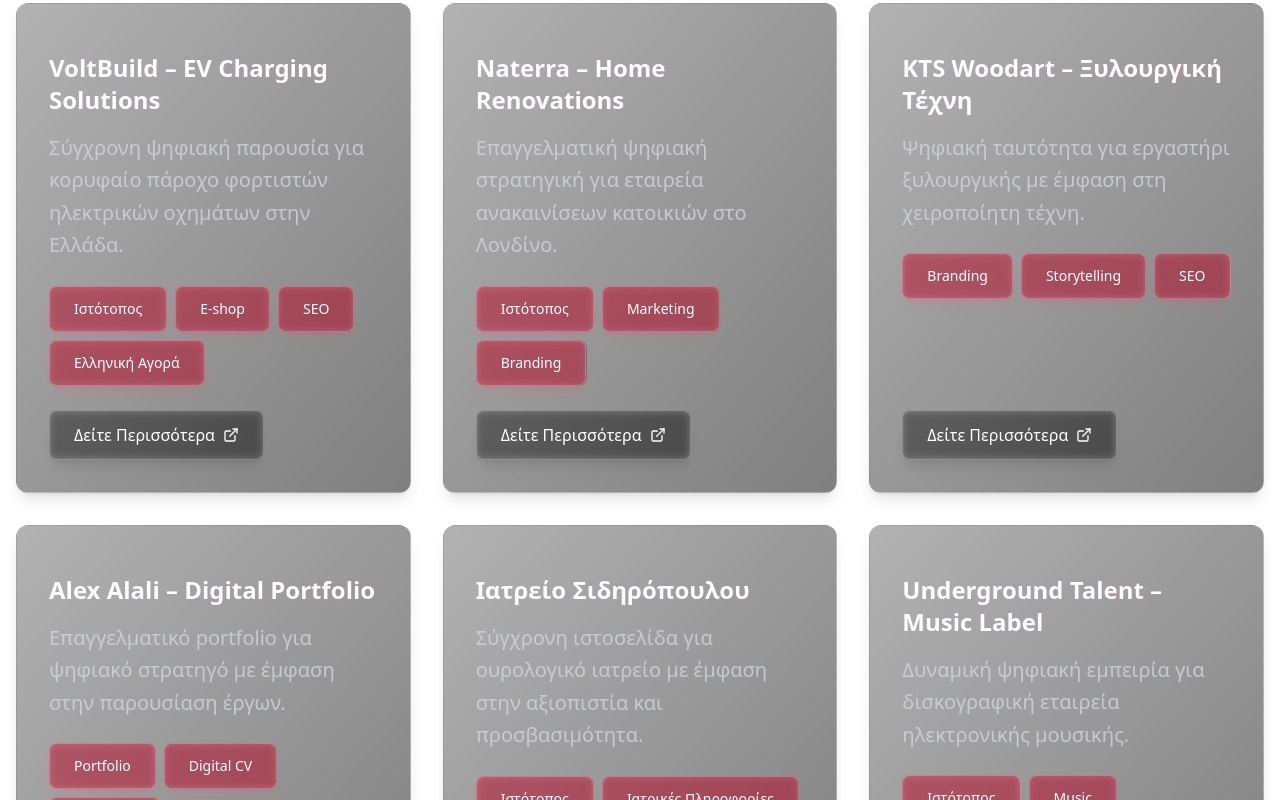
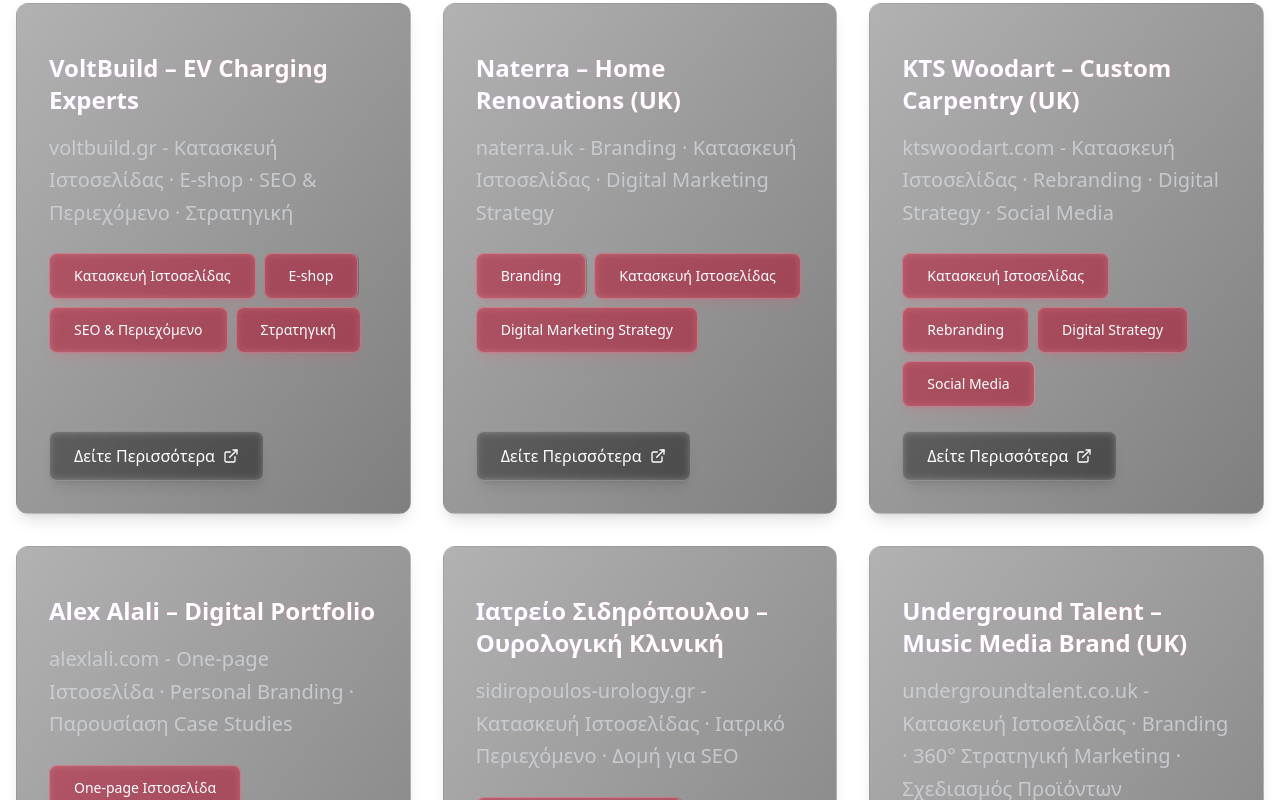
Before and after one commit to Pixelprosolutions/pprogr, a React (Vite) app: page / in a window 1280 px wide. Shown: the part 3440-4240 px from the top of the page. Built offline with nearby package versions, Linux system fonts and the light colour scheme.

Commit message:
Update Projects section with real client data

```diff
--- a/src/components/Projects.tsx
+++ b/src/components/Projects.tsx
@@ -101,76 +101,82 @@ const ProjectCard: React.FC<ProjectCardProps> = ({
 const Projects: React.FC = () => {
   const projects = [
     {
-      title: "VoltBuild – EV Charging Solutions",
-      description: "Σύγχρονη ψηφιακή παρουσία για κορυφαίο πάροχο φορτιστών ηλεκτρικών οχημάτων στην Ελλάδα.",
-      tags: ["Ιστότοπος", "E-shop", "SEO", "Ελληνική Αγορά"],
-      result: "VoltBuild αναδείχθηκε ως κορυφαίος πάροχος φορτιστών EV στην Ελλάδα με διεθνή αναγνώριση",
-      challenge: "Η VoltBuild χρειαζόταν μια σύγχρονη ψηφιακή παρουσία που θα αντανακλούσε την επαγγελματική προσέγγισή τους στον τομέα της ηλεκτρικής κίνησης και θα προσελκύει διεθνή ενδιαφέρον.",
-      solution: "Ανασχεδιάσαμε τον ιστότοπο με πλήρη ελληνική και αγγλική έκδοση, υλοποιήσαμε SEO στρατηγική για διεθνή αγορά, δημιουργήσαμε e-shop με πολυγλωσσική υποστήριξη.",
+      title: "VoltBuild – EV Charging Experts",
+      description: "voltbuild.gr - Κατασκευή Ιστοσελίδας · E-shop · SEO & Περιεχόμενο · Στρατηγική",
+      tags: ["Κατασκευή Ιστοσελίδας", "E-shop", "SEO & Περιεχόμενο", "Στρατηγική"],
+      result: "Η VoltBuild ξεχώρισε στον ταχέως αναπτυσσόμενο χώρο των φορτιστών EV στην Ελλάδα",
+      challenge: "Η VoltBuild χρειαζόταν έναν σύγχρονο ιστότοπο με SEO-first δομή για να ξεχωρίσει στον ταχέως αναπτυσσόμενο χώρο των φορτιστών EV στην Ελλάδα.",
+      solution: "Κατασκευάσαμε responsive website με λειτουργικό eshop, δημιουργήσαμε SEO σελίδες υπηρεσιών και αναπτύξαμε περιεχόμενο για οργανική ανάπτυξη.",
       metrics: [
-        "300% αύξηση online πωλήσεων",
-        "Top 1 σε αναζητήσεις EV φορτιστών",
-        "40% διεθνείς πελάτες"
+        "300% αύξηση οργανικής επισκεψιμότητας",
+        "Πρώτες θέσεις στο Google για βασικές λέξεις-κλειδιά",
+        "Αύξηση εισερχόμενων leads και πωλήσεων"
       ]
     },
     {
-      title: "Naterra – Home Renovations",
-      description: "Επαγγελματική ψηφιακή στρατηγική για εταιρεία ανακαινίσεων κατοικιών στο Λονδίνο.",
-      tags: ["Ιστότοπος", "Marketing", "Branding"],
-      result: "Ενίσχυση της ψηφιακής παρουσίας στο Ηνωμένο Βασίλειο",
-      challenge: "Η Naterra χρειαζόταν ολοκληρωμένη ψηφιακή στρατηγική για να προωθήσει τις υπηρεσίες ανακαινίσεων κατοικιών στο Λονδίνο.",
-      solution: "Παρέχαμε πλήρες πακέτο marketing: ιστοσελίδα, SEO, διαφημίσεις, branding και τοπική προβολή.",
+      title: "Naterra – Home Renovations (UK)",
+      description: "naterra.uk - Branding · Κατασκευή Ιστοσελίδας · Digital Marketing Strategy",
+      tags: ["Branding", "Κατασκευή Ιστοσελίδας", "Digital Marketing Strategy"],
+      result: "Ενίσχυση της παρουσίας στο Λονδίνο και διαφοροποίηση στον κλάδο των ανακαινίσεων",
+      challenge: "Η Naterra ήθελε να ενισχύσει την παρουσία της στο Λονδίνο και να ξεχωρίσει στον κλάδο των ανακαινίσεων.",
+      solution: "Δημιουργήσαμε brand ταυτότητα, σχεδιάσαμε επαγγελματικό ιστότοπο και βάλαμε τα θεμέλια για στοχευμένη digital στρατηγική.",
       metrics: [
-        "50+ νέες εργασίες το μήνα",
-        "Top 3 σε αναζητήσεις ανακαινίσεων"
+        "Σύγχρονη, πλήρως responsive ιστοσελίδα",
+        "Σταθερή οργανική ανάπτυξη",
+        "Αύξηση αιτήσεων εργασιών μέσω website"
       ]
     },
     {
-      title: "KTS Woodart – Ξυλουργική Τέχνη",
-      description: "Ψηφιακή ταυτότητα για εργαστήρι ξυλουργικής με έμφαση στη χειροποίητη τέχνη.",
-      tags: ["Branding", "Storytelling", "SEO"],
-      result: "Αύξηση της αναγνωρισιμότητας για τις χειροποίητες κατασκευές ξύλου",
-      challenge: "Η KTS Woodart χρειαζόταν να αναδείξει την τέχνη και την ποιότητα των ξυλουργικών της κατασκευών μέσω ψηφιακών καναλιών.",
-      solution: "Από το μηδέν: δημιουργήσαμε branding, storytelling, κατασκευάσαμε website και υλοποιήσαμε τοπική SEO στρατηγική.",
+      title: "KTS Woodart – Custom Carpentry (UK)",
+      description: "ktswoodart.com - Κατασκευή Ιστοσελίδας · Rebranding · Digital Strategy · Social Media",
+      tags: ["Κατασκευή Ιστοσελίδας", "Rebranding", "Digital Strategy", "Social Media"],
+      result: "Επαναπροσδιορισμός brand και online στρατηγική με εστίαση σε τοπικό κοινό",
+      challenge: "Η KTS Woodart, με έδρα το Λονδίνο, χρειαζόταν επαναπροσδιορισμό brand και online στρατηγική.",
+      solution: "Αναπτύξαμε νέα οπτική ταυτότητα, responsive website και πλάνο ψηφιακής ανάπτυξης με εστίαση σε τοπικό κοινό και social media.",
       metrics: [
-        "200% αύξηση επικοινωνιών",
-        "30+ custom παραγγελίες μηνιαίως"
+        "Ολοκληρωμένο νέο brand με συνεκτική παρουσία",
+        "Επαγγελματικό portfolio έργων",
+        "Ενεργοποίηση οργανικής ροής πελατών"
       ]
     },
     {
       title: "Alex Alali – Digital Portfolio",
-      description: "Επαγγελματικό portfolio για ψηφιακό στρατηγό με έμφαση στην παρουσίαση έργων.",
-      tags: ["Portfolio", "Digital CV", "Branding"],
-      result: "Επαγγελματική παρουσίαση έργων & εξειδίκευσης",
-      challenge: "Ο Alex Alali χρειαζόταν μια σαφής και επαγγελματική ψηφιακή παρουσία για να προβάλει τις δεξιότητες και τα έργα του.",
-      solution: "Σχεδιάσαμε ένα προσωπικό online portfolio και βιογραφικό με επικέντρωση στη σαφή παρουσίαση έργων & εξειδίκευσης.",
+      description: "alexlali.com - One-page Ιστοσελίδα · Personal Branding · Παρουσίαση Case Studies",
+      tags: ["One-page Ιστοσελίδα", "Personal Branding", "Παρουσίαση Case Studies"],
+      result: "Επαγγελματικό ψηφιακό portfolio για παρουσίαση δεξιοτήτων και έργων",
+      challenge: "Ο Alex Alali χρειαζόταν ένα επαγγελματικό ψηφιακό portfolio για να παρουσιάσει τις δεξιότητες και τα έργα του.",
+      solution: "Κατασκευάστηκε minimal site με ξεκάθαρη παρουσίαση έργων και προτροπές για συνεργασία.",
       metrics: [
-        "5 νέες συνεργασίες",
-        "Top 1% στο Behance"
+        "Ισχυρή επαγγελματική ταυτότητα",
+        "Πλήρης παρουσίαση δεξιοτήτων & έργων",
+        "Χρήση σε επαγγελματικές προσεγγίσεις"
       ]
     },
     {
-      title: "Ιατρείο Σιδηρόπουλου",
-      description: "Σύγχρονη ιστοσελίδα για ουρολογικό ιατρείο με έμφαση στην αξιοπιστία και προσβασιμότητα.",
-      tags: ["Ιστότοπος", "Ιατρικές Πληροφορίες", "Accessibility"],
-      result: "Επαγγελματική παρουσία για ιατρείο στη Βόρεια Ελλάδα",
-      challenge: "Το ιατρείο χρειαζόταν μια καθαρή, επαγγελματική ιστοσελίδα που θα έδινε αξιοπιστία και εύκολη πρόσβαση σε πληροφορίες.",
-      solution: "Δημιουργήσαμε μια ιστοσελίδα με εστίαση στη δομή, την προσβασιμότητα και τις ιατρικές πληροφορίες.",
+      title: "Ιατρείο Σιδηρόπουλου – Ουρολογική Κλινική",
+      description: "sidiropoulos-urology.gr - Κατασκευή Ιστοσελίδας · Ιατρικό Περιεχόμενο · Δομή για SEO",
+      tags: ["Κατασκευή Ιστοσελίδας", "Ιατρικό Περιεχόμενο", "Δομή για SEO"],
+      result: "Σύγχρονη παρουσία που εμπνέει εμπιστοσύνη και διευκολύνει την πρόσβαση των ασθενών",
+      challenge: "Το ιατρείο χρειαζόταν σύγχρονη παρουσία που να εμπνέει εμπιστοσύνη και να διευκολύνει την πρόσβαση των ασθενών σε πληροφορίες.",
+      solution: "Δημιουργήσαμε ιστοσελίδα με ξεκάθαρη δομή, ιατρικό περιεχόμενο και ενσωματωμένη φόρμα επικοινωνίας.",
       metrics: [
-        "40% μείωση τηλεφωνικών ερωτήσεων",
-        "90% θετικά σχόλια ασθενών"
+        "90% θετικό feedback από χρήστες",
+        "Μείωση ερωτήσεων μέσω τηλεφώνου",
+        "Καλύτερη θέση σε τοπικές αναζητήσεις"
       ]
     },
     {
-      title: "Underground Talent – Music Label",
-      description: "Δυναμική ψηφιακή εμπειρία για δισκογραφική εταιρεία ηλεκτρονικής μουσικής.",
-      tags: ["Ιστότοπος", "Music", "Mobile-first"],
-      result: "Βελτιωμένη εμπειρία για fans ηλεκτρονικής μουσικής",
-      challenge: "Το Underground Talent χρειαζόταν μια δυναμική ψηφιακή παρουσία που θα αντανακλούσε την ταυτότητα του label και θα εξυπηρετούσε τους fans.",
-      solution: "Αναπτύξαμε ένα website με focus σε καλλιτέχνες, δισκογραφία και mobile-first εμπειρία.",
+      title: "Underground Talent – Music Media Brand (UK)",
+      description: "undergroundtalent.co.uk - Κατασκευή Ιστοσελίδας · Branding · 360° Στρατηγική Marketing · Σχεδιασμός Προϊόντων",
+      tags: ["Κατασκευή Ιστοσελίδας", "Branding", "360° Marketing", "Σχεδιασμός Προϊόντων"],
+      result: "Ενίσχυση παρουσίας παγκοσμίως στον χώρο της ηλεκτρονικής μουσικής και fashion προϊόντων",
+      challenge: "Το brand ήθελε να ενισχύσει την παρουσία του παγκοσμίως στον χώρο της ηλεκτρονικής μουσικής και των fashion προϊόντων.",
+      solution: "Δημιουργήσαμε επαγγελματικό website, αναπτύξαμε δυναμική ταυτότητα και εφαρμόσαμε ολιστική στρατηγική marketing με περιεχόμενο, προϊόντα και funnels.",
       metrics: [
-        "10.000+ μηνιαίες επισκέψεις",
-        "50% αύξηση streams"
+        "10.000+ επισκέψεις/μήνα",
+        "5.000+ πωλήσεις προϊόντων",
+        "Top 80 παγκοσμίως στην κατηγορία",
+        "Ανάπτυξη κοινού μέσω YouTube και direct traffic"
       ]
     }
   ];
```
